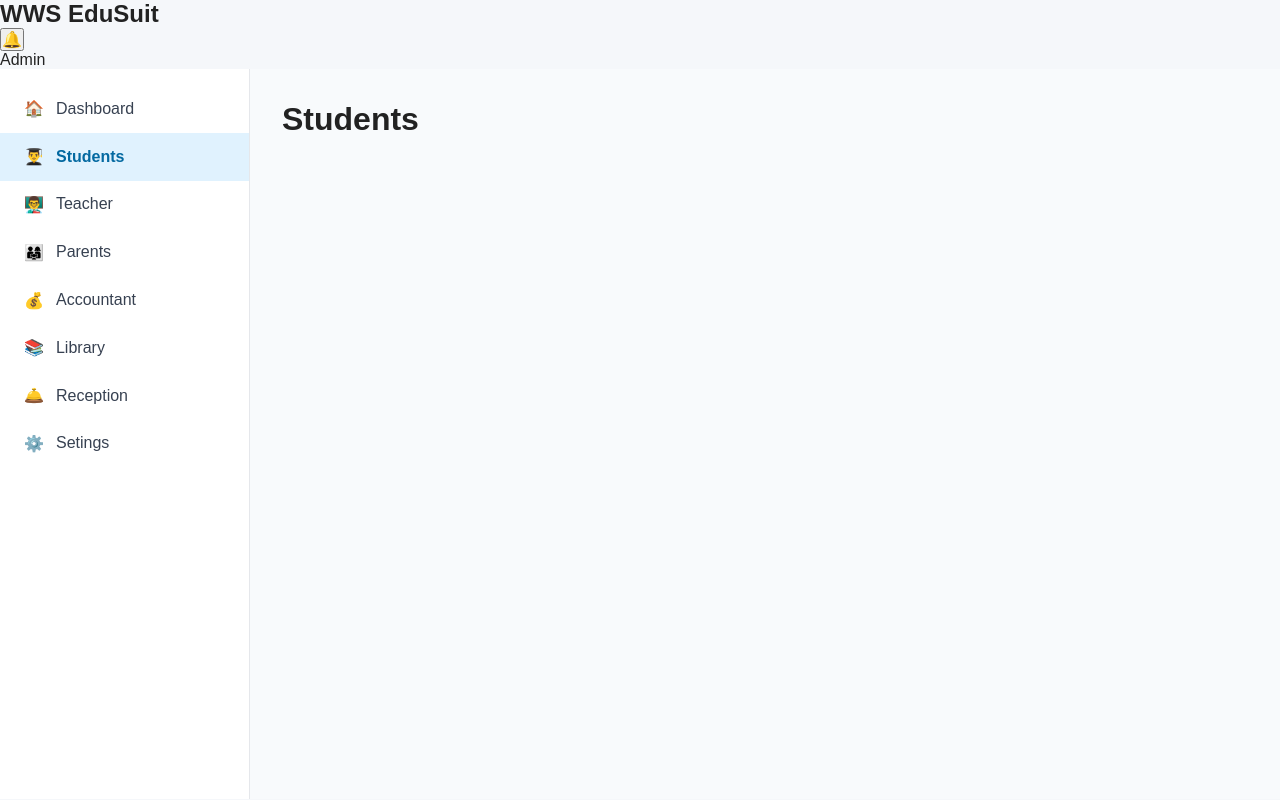
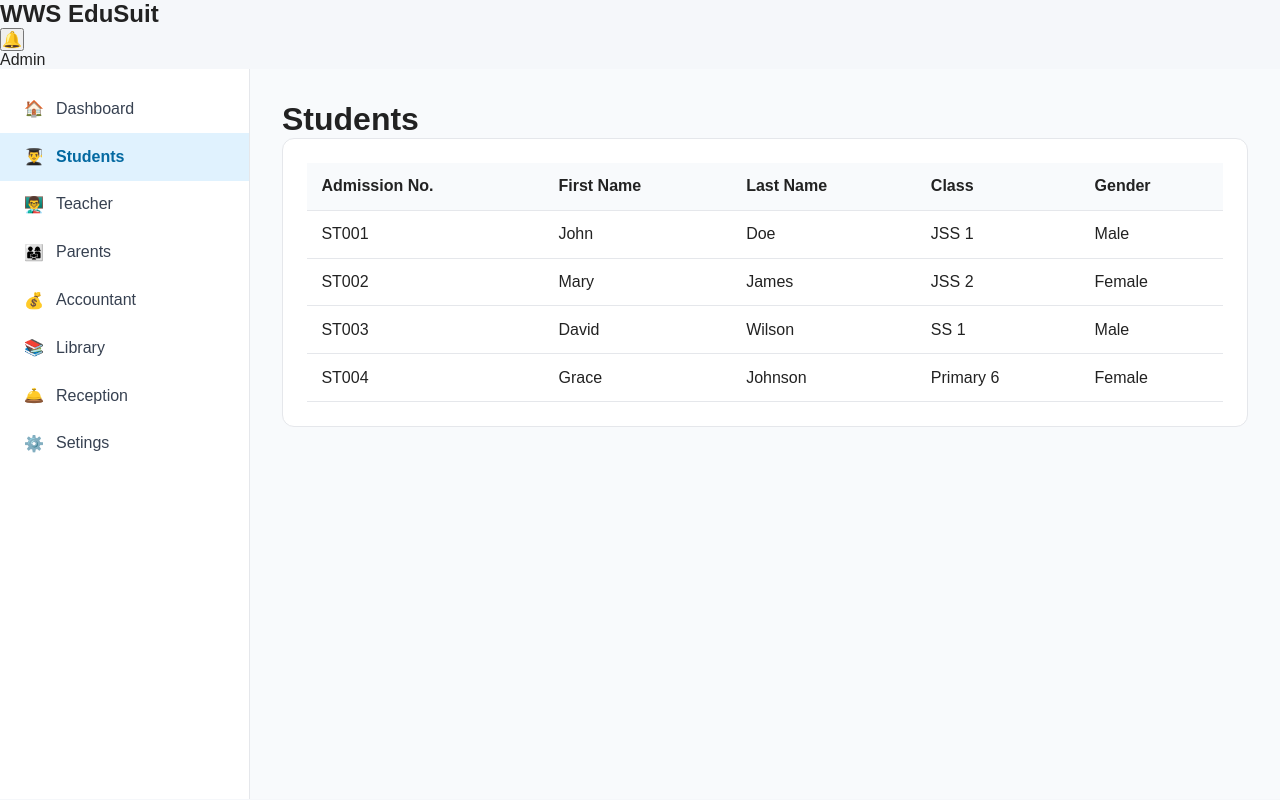
Before and after one commit to WeMoren/wws-edusuite, a React (Vite) app in the folder client/: page /dashboard/students in a window 1280 px wide. Built offline with nearby package versions, Linux system fonts and the light colour scheme.

Commit message:
Created student table with mock data

```diff
--- /dev/null
+++ b/client/src/components/students/StudentTable.css
@@ -0,0 +1,22 @@
+.student-table{
+    background: #ffffff;
+    padding: 1.5rem;
+    border-radius: 12px;
+    border: 1px solid #e5e7eb;
+}
+
+.student-table table{
+    width: 100%;
+    border-collapse: collapse;
+}
+
+.student-table th,
+.student-table td{
+    padding: 0.9rem;
+    text-align: left;
+    border-bottom: 1px solid #e5e7eb;
+}
+.student-table th{
+    background: #f8fafc;
+    font-weight: 600;
+}
--- /dev/null
+++ b/client/src/components/students/StudentTable.jsx
@@ -0,0 +1,36 @@
+import React from 'react'
+import "./StudentTable.css"
+import students from '../../data/students'
+
+const StudentTable = () => {
+  return (
+    <div className='student-table'>
+        <table>
+            <thead>
+
+                <tr>
+                    <th>Admission No.</th>
+                    <th>First Name</th>
+                    <th>Last Name</th>
+                    <th>Class</th>
+                    <th>Gender</th>
+                </tr>
+            </thead>
+
+            <tbody>
+                {students.map((student) => (
+                     <tr key={student.id}>
+                        <td>{student.admissionNo}</td>
+                        <td>{student.firstName}</td>
+                        <td>{student.lastName}</td>
+                        <td>{student.class}</td>
+                        <td>{student.gender}</td>
+                     </tr>
+                ) )}
+            </tbody>
+        </table>
+    </div>
+  )
+}
+
+export default StudentTable
--- /dev/null
+++ b/client/src/data/students.js
@@ -0,0 +1,36 @@
+const students =  [
+    {
+        id:1,
+        admissionNo: "ST001",
+        firstName: "John",
+        lastName: "Doe",
+        class: "JSS 1",
+        gender: "Male",
+    },
+    {
+        id:1,
+        admissionNo: "ST002",
+        firstName: "Mary",
+        lastName: "James",
+        class: "JSS 2",
+        gender: "Female",
+    },
+    {
+        id:1,
+        admissionNo: "ST003",
+        firstName: "David",
+        lastName: "Wilson",
+        class: "SS 1",
+        gender: "Male",
+    },
+    {
+        id:4,
+        admissionNo: "ST004",
+        firstName: "Grace",
+        lastName: "Johnson",
+        class: "Primary 6",
+        gender: "Female",
+    },
+];
+
+export default students
--- a/client/src/pages/dashboard/Dashboard.css
+++ b/client/src/pages/dashboard/Dashboard.css
@@ -85,3 +85,13 @@
    grid-template-columns: repeat(auto-fit, minmax(220px, 1fr));
    gap: 1rem;
 }
+
+.students-page {
+    display: flex;
+    flex-direction: column;
+    gap: 1.5rem;
+}
+
+.students-page h1{
+    margin: 0;
+}
--- a/client/src/pages/dashboard/Students.jsx
+++ b/client/src/pages/dashboard/Students.jsx
@@ -1,9 +1,11 @@
 import React from 'react'
-
+import StudentTable from '../../components/students/StudentTable'
 const Students = () => {
   return (
-    <div>
+    <div className='student-page'>
         <h1>Students</h1>
+
+        <StudentTable/>
     </div>
   )
 }
```
